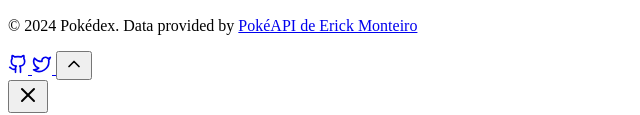
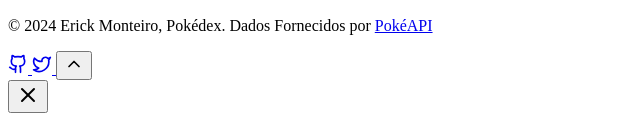
Before and after one commit to erickotico/Pokepedia, a plain HTML site: page index.html in a window 1280 px wide. Shown: the part 757-872 px from the top of the page, without its empty margins (0-640 px from the left). Drawn offline with Linux system fonts and the light colour scheme; files that its build step writes are made by us from their sources.

Commit message:
alterando o footer
arrumando o roda pé

```diff
--- a/index.html
+++ b/index.html
@@ -45,7 +45,7 @@
 
   <footer class="footer">
     <div class="footer-content">
-      <p class="copyright">© 2024 Pokédex. Data provided by <a href="https://pokeapi.co" target="_blank" rel="noopener noreferrer">PokéAPI de Erick Monteiro</a></p>
+      <p class="copyright">© 2024 Erick Monteiro, Pokédex. Dados Fornecidos por <a href="https://pokeapi.co" target="_blank" rel="noopener noreferrer">PokéAPI </a></p>
       <div class="social-links">
         <a href="https://github.com" target="_blank" rel="noopener noreferrer" class="social-link">
           <svg xmlns="http://www.w3.org/2000/svg" width="20" height="20" viewBox="0 0 24 24" fill="none" stroke="currentColor" stroke-width="2" stroke-linecap="round" stroke-linejoin="round"><path d="M15 22v-4a4.8 4.8 0 0 0-1-3.5c3 0 6-2 6-5.5.08-1.25-.27-2.48-1-3.5.28-1.15.28-2.35 0-3.5 0 0-1 0-3 1.5-2.64-.5-5.36-.5-8 0C6 2 5 2 5 2c-.3 1.15-.3 2.35 0 3.5A5.403 5.403 0 0 0 4 9c0 3.5 3 5.5 6 5.5-.39.49-.68 1.05-.85 1.65-.17.6-.22 1.23-.15 1.85v4"/><path d="M9 18c-4.51 2-5-2-7-2"/></svg>
```
